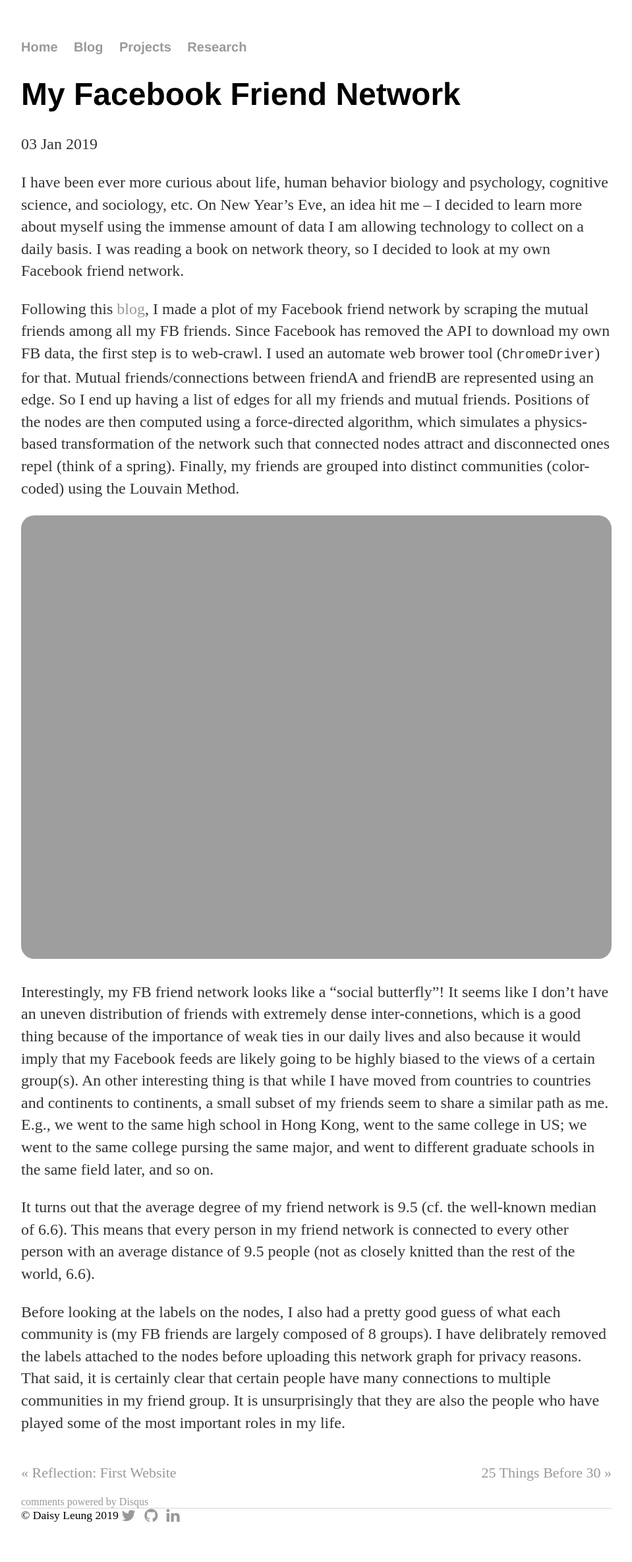
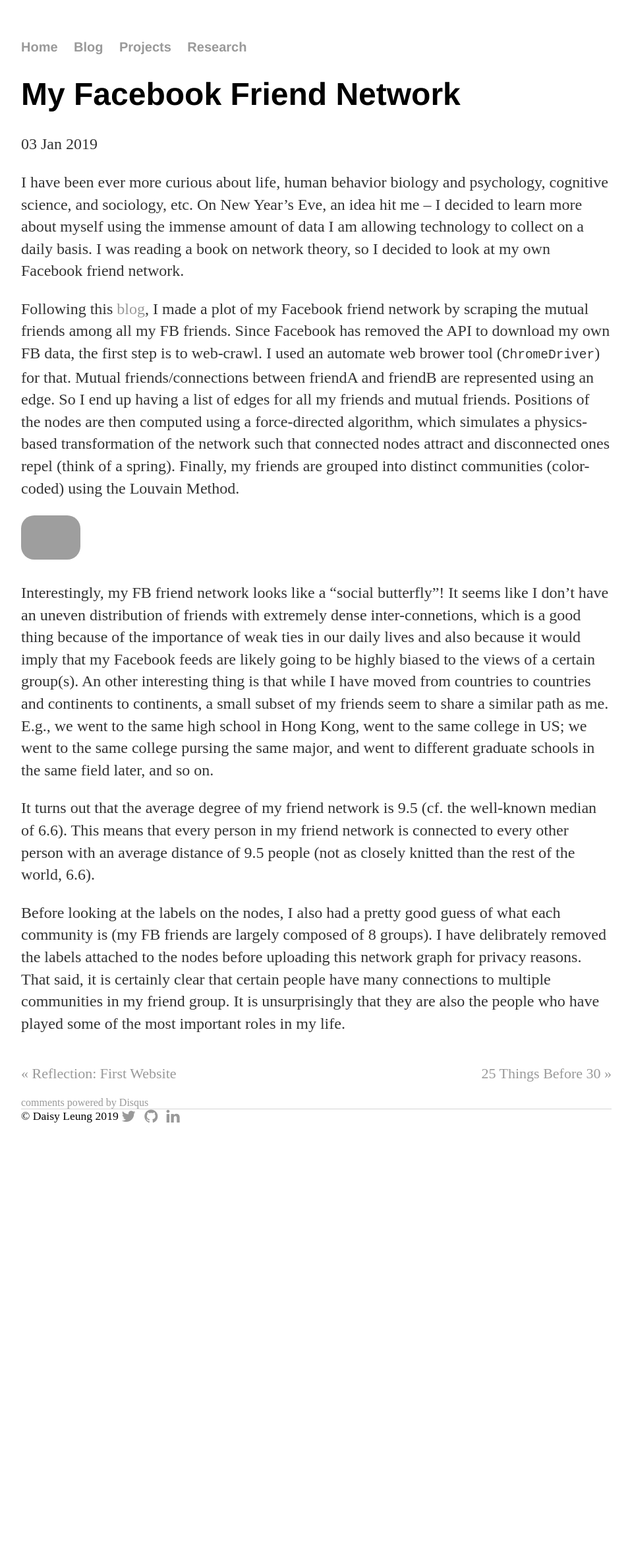
Before and after one commit to astro313/astro313.github.io, a Jekyll site: the page built from projects/_posts/2019-01-03-Facebook-Network.md, in a window 1280 px wide. Shown: the whole page at 66% size, without its empty margins (160-1119 px from the left). Built offline with Jekyll 4.4.1, drawn with Linux system fonts in a browser that asks for light colours; nearby versions of some CDN libraries; comment, search, counter and statistics services are not loaded; after the commit the page ends 1762 px from its top, so only the background shows below that.

Commit message:
img src size

```diff
--- a/css/main.css
+++ b/css/main.css
@@ -102,7 +102,7 @@
   border-radius: 0px;
 }
 
-img { width: 100%; border-radius: 20px; }
+img {/* width: 100%; */border-radius: 20px; }
 
 .PageNavigation {
   font-size: 22px;
```
